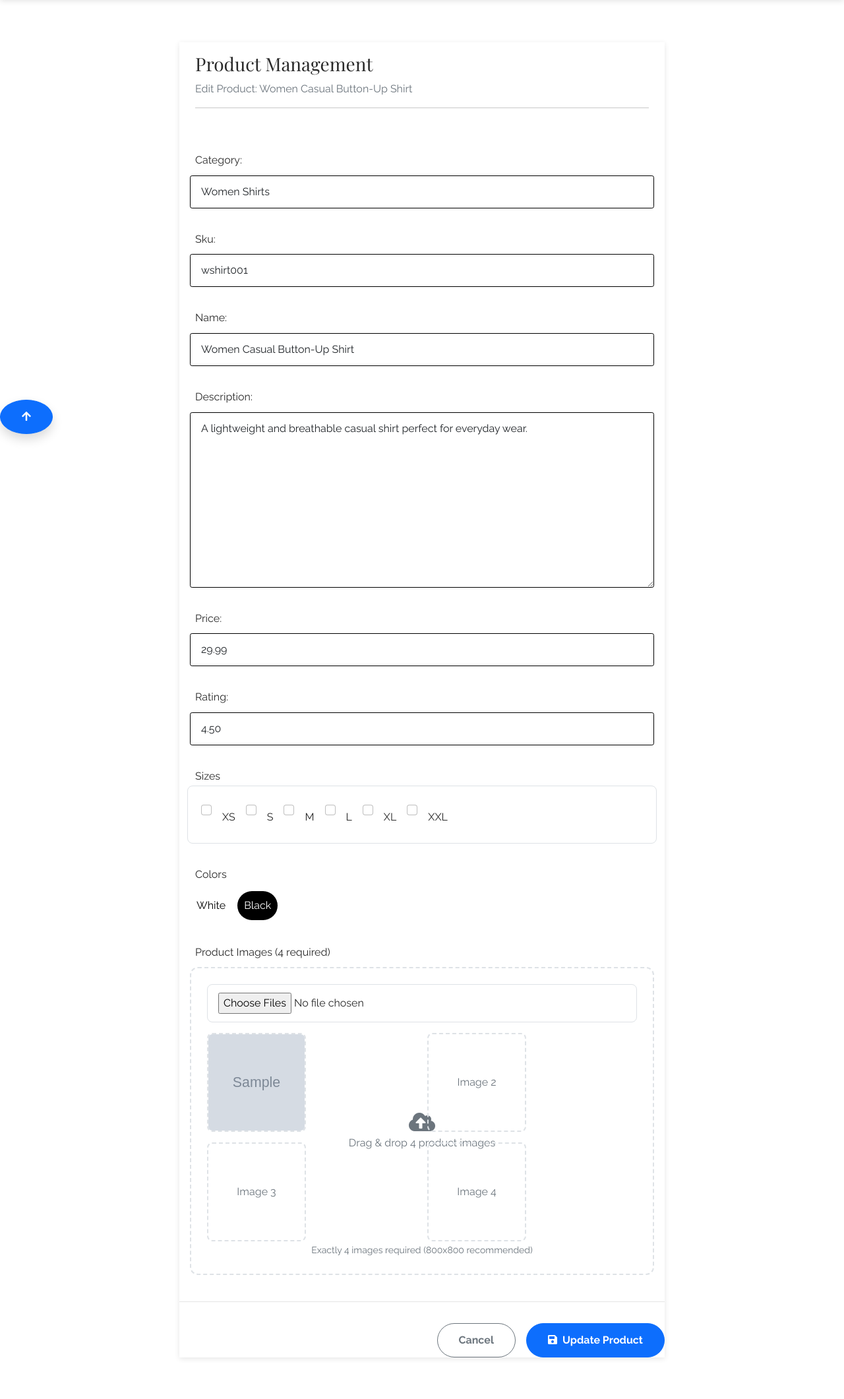
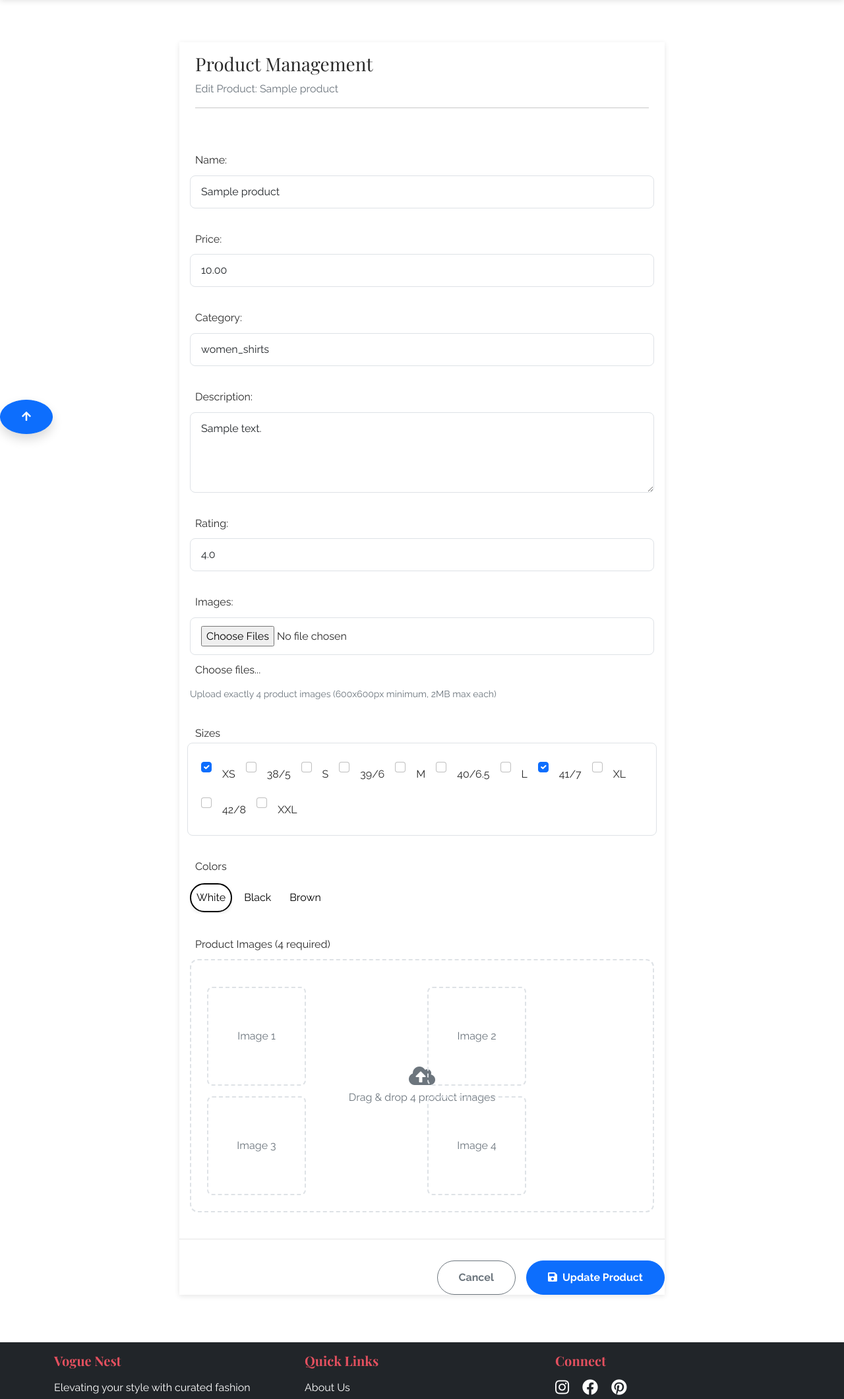
Before and after one commit to Jawahir01/VogueNest, a Django app: page /products/edit/1/ in a window 1280 px wide. Shown: the part 122-2243 px from the top of the page at 66% size. Run offline with Django 3.2, Linux system fonts and the light colour scheme; a user stored in the database is signed in; data comes from the database, SQL or seed files in the repository; tables that the repository leaves empty hold one stand-in row (values such as "Sample post"); grey boxes marked "Sample" are stand-in pictures; parts of the project's set-up code (start-up, migrations or seed data) failed here and were passed over; some libraries are stand-ins or nearby versions.

Commit message:
Added size/color and fix images bugs

```diff
--- a/products/forms.py
+++ b/products/forms.py
@@ -1,140 +1,118 @@
 from django import forms
-from .widgets import CustomClearableFileInput
-from .models import Product, Category
+from .models import Product, Size, Color, ProductImage
+from .widgets import MultipleFileInput
 
 class ProductForm(forms.ModelForm):
-    # Define size choices
-    CLOTHING_SIZES = [
-        ('XS', 'XS'),
-        ('S', 'S'),
-        ('M', 'M'),
-        ('L', 'L'),
-        ('XL', 'XL'),
-        ('XXL', 'XXL'),
-    ]
-
-    SHOE_SIZES = [
-        ('38/5', '38 EU / 5 US'),
-        ('39/6', '39 EU / 6 US'),
-        ('40/6.5', '40 EU / 6.5 US'),
-        ('41/7', '41 EU / 7 US'),
-        ('42/8', '42 EU / 8 US'),
-    ]
-
-    # Define color choices
-    COLOR_CHOICES = [
-        ('white', 'White'),
-        ('black', 'Black'),
-        ('brown', 'Brown'),
-    ]
-
-    sizes = forms.MultipleChoiceField(
-        choices=CLOTHING_SIZES + SHOE_SIZES,
-        widget=forms.CheckboxSelectMultiple(
-            attrs={'class': 'size-selector'}
-        ),
+    sizes = forms.ModelMultipleChoiceField(
+        queryset=Size.objects.all(),
+        widget=forms.CheckboxSelectMultiple,
         required=False
     )
-
-    colors = forms.MultipleChoiceField(
-        choices=COLOR_CHOICES,
-        widget=forms.CheckboxSelectMultiple(
-            attrs={'class': 'color-selector'}
-        ),
+    colors = forms.ModelMultipleChoiceField(
+        queryset=Color.objects.all(),
+        widget=forms.CheckboxSelectMultiple,
         required=False
+    )
+    images = forms.FileField(
+        widget=MultipleFileInput(attrs={
+            'accept': 'image/*',
+            'class': 'custom-file-input',
+            'aria-label': 'Upload product images'
+        }),
+        required=False,
+        help_text='Upload exactly 4 product images (600x600px minimum, 2MB max each)'
     )
 
     class Meta:
         model = Product
-        fields = '__all__'
-        image = forms.ImageField(label='Image', required=False, widget=CustomClearableFileInput)
+        fields = [
+            'name', 'price', 'category', 'description',
+            'rating', 'sizes', 'colors', 'images'
+        ]
+        widgets = {
+            'category': forms.Select(attrs={'class': 'form-control'}),
+            'description': forms.Textarea(attrs={'rows': 4, 'class': 'form-control'}),
+            'name': forms.TextInput(attrs={'class': 'form-control'}),
+            'price': forms.NumberInput(attrs={'class': 'form-control'}),
+            'rating': forms.NumberInput(attrs={
+                'class': 'form-control',
+                'min': 1,
+                'max': 5,
+                'step': 0.1
+            }),
+        }
 
     def __init__(self, *args, **kwargs):
         super().__init__(*args, **kwargs)
-        categories = Category.objects.all()
-        friendly_names = [(c.id, c.get_friendly_name()) for c in categories]
-        self.fields['category'].choices = friendly_names
+        if self.instance.pk:
+            # Initialize M2M fields
+            self.fields['sizes'].initial = self.instance.sizes.all()
+            self.fields['colors'].initial = self.instance.colors.all()
 
-        # Update widget classes
-        for field_name, field in self.fields.items():
-            if field_name not in ['sizes', 'colors']:
-                field.widget.attrs['class'] = 'form-control border-black rounded-1'
+            # Get existing images count for validation
+            self.existing_images_count = self.instance.images.count()
 
-        # Add category-specific initial settings
-        if self.instance and self.instance.category:
-            self.set_category_dependent_fields(self.instance.category.id)
+    def clean_images(self):
+        images = self.files.getlist('images')
+        total_images = len(images)
 
-    def set_category_dependent_fields(self, category_id):
-        """Configure fields based on category"""
-        # Hide/show fields based on category rules
-        if category_id in [3, 6]:  # Shoes
-            self.fields['sizes'].choices = self.SHOE_SIZES
-            self.fields['colors'].widget = forms.HiddenInput()
-        elif category_id in [1, 4, 2, 5]:  # Clothing
-            self.fields['sizes'].choices = self.CLOTHING_SIZES
-            self.fields['colors'].choices = [c for c in self.COLOR_CHOICES if c[0] in ['white', 'black']]
-        elif category_id == 7:  # Bags
-            self.fields['sizes'].widget = forms.HiddenInput()
-            self.fields['colors'].choices = [c for c in self.COLOR_CHOICES if c[0] in ['white', 'brown']]
-        elif category_id in [8, 9]:  # Accessories
-            self.fields['sizes'].widget = forms.HiddenInput()
-            self.fields['colors'].widget = forms.HiddenInput()
+        if self.instance.pk:
+            # Calculate total images when editing
+            remaining_slots = 4 - self.existing_images_count
+            if total_images > remaining_slots:
+                raise forms.ValidationError(
+                    f"You can only add {remaining_slots} more images (4 total allowed)"
+                )
+        else:
+            # For new products, require exactly 4 images
+            if total_images != 4:
+                raise forms.ValidationError("Exactly 4 images are required")
+
+        for image in images:
+            # Validate file size
+            if image.size > 2 * 1024 * 1024:
+                raise forms.ValidationError(
+                    f"Image {image.name} exceeds 2MB limit"
+                )
+
+            # Validate image dimensions using Pillow
+            from PIL import Image
+            try:
+                with Image.open(image) as img:
+                    if img.width < 600 or img.height < 600:
+                        raise forms.ValidationError(
+                            f"Image {image.name} is too small (600x600px minimum)"
+                        )
+            except:
+                raise forms.ValidationError(
+                    f"Invalid image format for {image.name}"
+                )
+
+        return images
 
     def clean(self):
         cleaned_data = super().clean()
-        category = cleaned_data.get('category')
-        sizes = cleaned_data.get('sizes') or []
-        colors = cleaned_data.get('colors') or []
+        # Ensure total images equals 4 (existing + new)
+        if self.instance.pk:
+            total_images = self.existing_images_count + len(cleaned_data.get('images', []))
+            if total_images != 4:
+                raise forms.ValidationError(
+                    f"Total images must be 4 (currently {self.existing_images_count} existing)"
+                )
+        return cleaned_data
 
-        if not category:
-            raise forms.ValidationError("Category is required.")
+    def save(self, commit=True):
+        # Save product first
+        product = super().save(commit=commit)
 
-        category_id = category.id
-        errors = {}
+        # Handle image uploads
+        if commit and 'images' in self.cleaned_data:
+            # Delete existing images if we're uploading new ones
+            if self.instance.pk and self.cleaned_data['images']:
+                product.images.all().delete()
 
-        # Size validation rules
-        SIZE_RULES = {
-            1: self.CLOTHING_SIZES,
-            4: self.CLOTHING_SIZES,
-            2: self.CLOTHING_SIZES,
-            5: self.CLOTHING_SIZES,
-            3: self.SHOE_SIZES,
-            6: self.SHOE_SIZES
-        }
+            # Create new ProductImage instances
+            for image in self.cleaned_data['images']:
+                ProductImage.objects.create(product=product, image=image)
 
-        # Color validation rules
-        COLOR_RULES = {
-            1: ['white', 'black'],
-            4: ['white', 'black'],
-            7: ['white', 'brown']
-        }
-
-        # Size validation
-        if category_id in SIZE_RULES:
-            allowed_sizes = [size[0] for size in SIZE_RULES[category_id]]
-            if not sizes:
-                errors['sizes'] = "Size selection is required for this category"
-            elif any(size not in allowed_sizes for size in sizes):
-                errors['sizes'] = f"Invalid sizes selected. Allowed sizes: {', '.join(allowed_sizes)}"
-
-        # Color validation
-        if category_id in COLOR_RULES:
-            allowed_colors = COLOR_RULES[category_id]
-            if not colors:
-                errors['colors'] = "Color selection is required for this category"
-            elif any(color not in allowed_colors for color in colors):
-                errors['colors'] = f"Invalid colors selected. Allowed colors: {', '.join(allowed_colors)}"
-        elif category_id in [3, 6, 8, 9]:  # Categories where colors are not allowed
-            if colors:
-                errors['colors'] = "Colors are not allowed for this category"
-
-        if errors:
-            for field, message in errors.items():
-                self.add_error(field, message)
-
-        # Image validation
-        images = self.files.getlist('image')
-        if len(images) != 4:
-            self.add_error('image', 'Exactly 4 images are required')
-
-        return cleaned_data
+        return product
--- /dev/null
+++ b/products/templates/products/custom_widget_templates/custom_widget_templates/multiple_file_input.html
@@ -0,0 +1,21 @@
+<div class="custom-file">
+    <input type="{{ widget.type }}" name="{{ widget.name }}"
+           {% include "django/forms/widgets/attrs.html" %}>
+    <label class="custom-file-label" for="{{ widget.attrs.id }}">
+        Choose files...
+    </label>
+</div>
+{% if widget.is_initial %}
+<div class="current-files mt-3">
+    <p class="text-muted">Currently uploaded files:</p>
+    <div class="row">
+        {% for file in widget.value %}
+        <div class="col-md-3">
+            <div class="file-thumbnail">
+                <img src="{{ file.url }}" class="img-fluid">
+            </div>
+        </div>
+        {% endfor %}
+    </div>
+</div>
+{% endif %}
--- a/products/templates/products/edit_product.html
+++ b/products/templates/products/edit_product.html
@@ -44,7 +44,7 @@
                                         <div class="form-check">
                                             <input class="form-check-input" type="checkbox"
                                                    name="sizes" id="size_{{ value }}" value="{{ value }}"
-                                                   {% if value in form.sizes.value %}checked{% endif %}>
+                                                   {% if value|stringformat:"s" in form.sizes.value|stringformat:"s" %}checked{% endif %}>
                                             <label class="form-check-label" for="size_{{ value }}">
                                                 {{ text }}
                                             </label>
@@ -66,7 +66,7 @@
                                         <div class="color-pill position-relative">
                                             <input type="checkbox" class="btn-check"
                                                    name="colors" id="color_{{ value }}" value="{{ value }}"
-                                                   {% if value in form.colors.value %}checked{% endif %}>
+                                                   {% if value|stringformat:"s" in form.colors.value|stringformat:"s" %}checked{% endif %}>
                                             <label class="btn btn-color rounded-pill"
                                                    for="color_{{ value }}"
                                                    style="background-color: {{ value }}">
@@ -82,30 +82,29 @@
                             </div>
 
                             <!-- Image Upload -->
+
                             <div class="form-group image-upload-group">
-                                <label for="id_image">Product Images (4 required)</label>
+                                {{ formset.management_form }}
+                                <label>Product Images (4 required)</label>
                                 <div class="custom-file-upload">
-                                    <input type="file" name="image" id="id_image" multiple
-                                           accept="image/*"
-                                           data-max-files="4">
                                     <div class="upload-preview" id="image-preview">
                                         <div class="preview-instruction">
                                             <i class="fas fa-cloud-upload-alt fa-2x"></i>
                                             <p>Drag & drop 4 product images</p>
                                         </div>
                                         <div class="preview-grid" id="preview-grid">
-                                            {% for image in product.images.all|slice:":4" %}
-                                            <div class="preview-slot filled">
-                                                <img src="{{ image.image.url }}" alt="Current image {{ forloop.counter }}">
+                                            {% for form in formset %}
+                                            <div class="preview-slot">
+                                                {{ form.image }}
+                                                {% if form.instance.image %}
+                                                <img src="{{ form.instance.image.url }}"
+                                                    alt="Current image {{ forloop.counter }}">
+                                                {% endif %}
                                             </div>
                                             {% endfor %}
                                         </div>
                                     </div>
-                                    <small class="form-text text-muted">Exactly 4 images required (800x800 recommended)</small>
                                 </div>
-                                {% for error in form.image.errors %}
-                                    <div class="invalid-feedback d-block">{{ error }}</div>
-                                {% endfor %}
                             </div>
                         </div>
 
@@ -176,14 +175,14 @@
         // Form validation
         document.getElementById('product-form').addEventListener('submit', function(e) {
             const files = fileInput.files;
-            const existingImages = product.images.count ;
+            const existingImages = {{ product.images.count }};
 
             if(files.length > 0 && (files.length + existingImages) < 4) {
                 e.preventDefault();
-                alert('You must have exactly 4 images. Current images: {{ product.images.count }} + new: ${files.length}');
+                alert(`You must have exactly 4 images. Current images: {{ product.images.count }} + new: ${files.length}`);
                 fileInput.focus();
             }
         });
-});
+    });
 </script>
 {% endblock %}
```
Also changed, not shown: products/admin.py (+35 -23 lines), products/models.py (+102 -18 lines), products/templates/products/add_product.html (+18 -14 lines), products/templates/products/custom_widget_templates/custom_widget_templates/custom_clearable_file_input.html (deleted, +0 -19 lines), products/templates/products/product_detail.html (+30 -7 lines), products/widgets.py (+12 -6 lines), products/migrations/0001_initial.py, products/migrations/0002_auto_20250105_1542.py (deleted), products/migrations/0002_auto_20250305_1037.py (added), products/migrations/0003_alter_productimage_image.py (added), products/migrations/0003_product_has_colors.py (deleted), products/migrations/0004_auto_20250220_2243.py (deleted).
